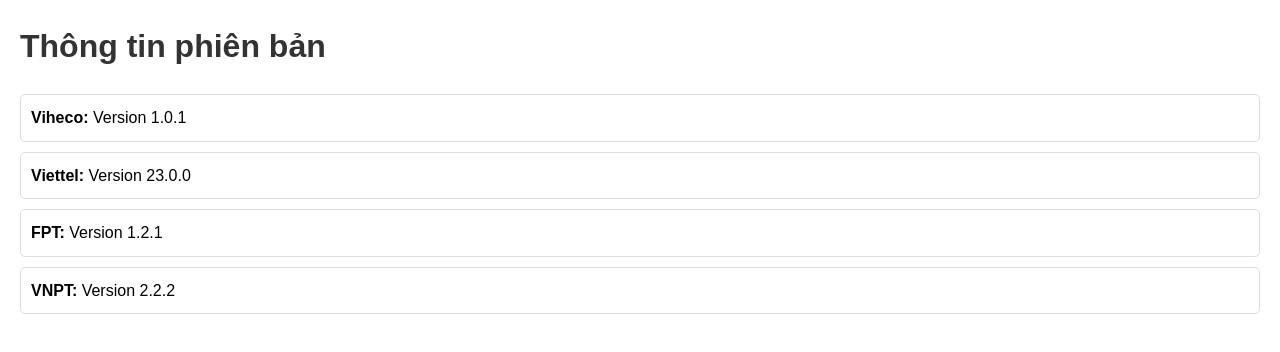
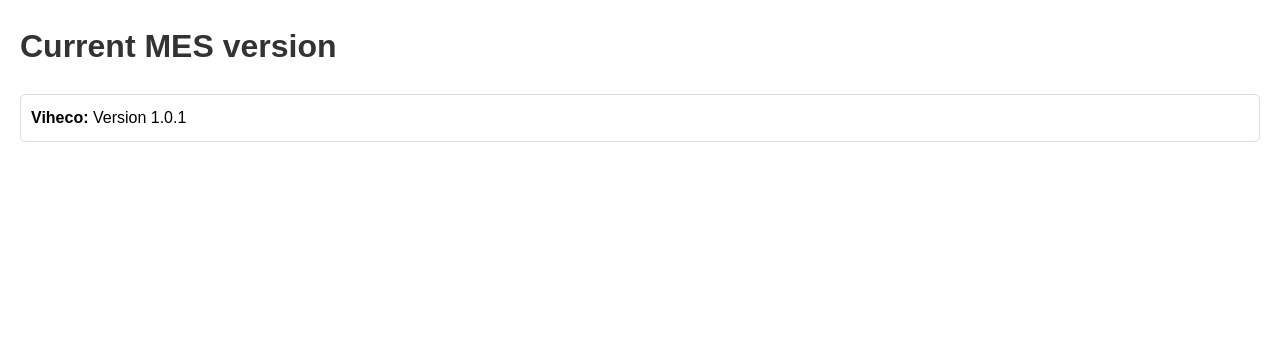
Before and after one commit to rhuster-rpg/rhuster-rpg.github.io, a plain HTML site: page index.html in a window 1280 px wide. Drawn offline with Linux system fonts and the light colour scheme.

Commit message:
Update index.html for test template

```diff
--- a/index.html
+++ b/index.html
@@ -3,7 +3,7 @@
 <head>
     <meta charset="UTF-8">
     <meta name="viewport" content="width=device-width, initial-scale=1.0">
-    <title>Thông tin phiên bản</title>
+    <title>SFC Solution</title>
     <style>
         body {
             font-family: Arial, sans-serif;
@@ -25,18 +25,10 @@
     </style>
 </head>
 <body>
-    <h1>Thông tin phiên bản</h1>
+    <h1>Current MES version</h1>
     <div class="version">
         <span>Viheco:</span> Version 1.0.1
     </div>
-    <div class="version">
-        <span>Viettel:</span> Version 23.0.0
-    </div>
-    <div class="version">
-        <span>FPT:</span> Version 1.2.1
-    </div>
-    <div class="version">
-        <span>VNPT:</span> Version 2.2.2
-    </div>
+
 </body>
 </html>
```
